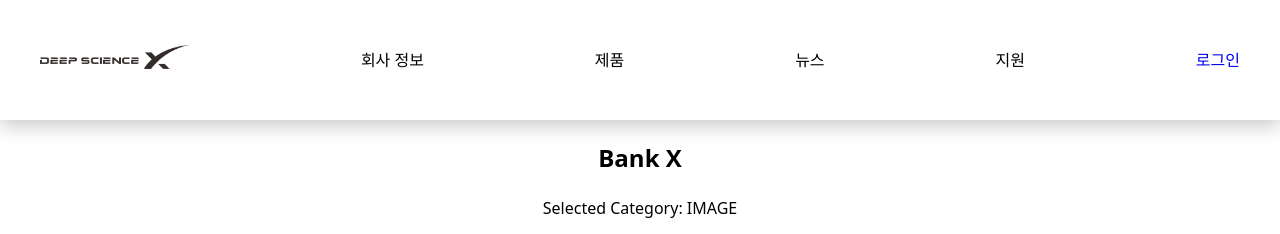
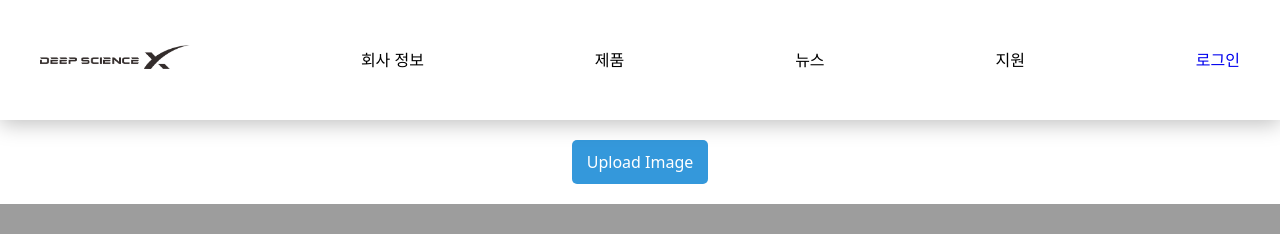
Before and after one commit to beongyoung/deepscience, a React (Vite) app: page /company/image in a window 1280 px wide. Shown: the top 234 px of the page. Built offline with nearby package versions, Linux system fonts and the light colour scheme; no server answers; a web font is replaced by a local one.

Commit message:
:fire: Upload test

```diff
--- a/src/App.jsx
+++ b/src/App.jsx
@@ -10,6 +10,8 @@ import News from "./pages/News/News.jsx";
 import CompanyDetail from "./pages/Company/CompanyDetail.jsx";
 import GoogleOAuth from "./pages/Auth/GoogleOAuth.jsx";
 import DetailPage from "./pages/Company/DetailPage.jsx";
+import ImageUploader from "./pages/Company/CompanyImage.jsx";
+import PdfUploader from "./pages/Company/CompanyPDF.jsx";
 import Test from "./pages/Test/Test.jsx";
 
 function Router() {
@@ -23,6 +25,8 @@ function Router() {
           <Route path="" element={<Company />} />
           <Route path=":id" element={<CompanyDetail />} />
           <Route path="detail/:id" element={<DetailPage />} />
+          <Route path="image" element={<ImageUploader />} />
+          <Route path="pdf" element={<PdfUploader />} />
         </Route>
         <Route path="info" element={<Info />} />
         <Route path="news" element={<News />} />
--- /dev/null
+++ b/src/hooks/fetch/fetchFiles.jsx
@@ -0,0 +1,33 @@
+import axios from "axios";
+
+const authToken =
+  localStorage.getItem("authCode") || import.meta.env.VITE_SUCCESS_TOKEN;
+
+const getInstance = (id = 1) => {
+  return axios.create({
+    baseURL: `/v1/companies/${id}/quant-analysis`,
+    headers: {
+      "Content-Type": "application/json",
+      "X-AUTH-TOKEN": authToken,
+    },
+  });
+};
+
+const fetchFiles = {
+  uploadPdf: async (id, formData) => {
+    const instance = getInstance(id);
+
+    try {
+      const response = await instance.post("", formData);
+      return response.data;
+    } catch (error) {
+      console.error(
+        "Error uploading PDF:",
+        error.response || error.message || error
+      );
+      throw error;
+    }
+  },
+};
+
+export default fetchFiles;
--- /dev/null
+++ b/src/pages/Company/CompanyImage.jsx
@@ -0,0 +1,64 @@
+import { useState } from "react";
+import styled from "styled-components";
+
+const ImageUploaderContainer = styled.div`
+  display: flex;
+  flex-direction: column;
+  align-items: center;
+`;
+
+const ImagePreview = styled.img`
+  max-width: 100%;
+  max-height: 300px;
+  margin-bottom: 10px;
+`;
+
+const UploadInput = styled.input`
+  display: none;
+`;
+
+const UploadButton = styled.label`
+  background-color: #3498db;
+  color: #fff;
+  padding: 10px 15px;
+  cursor: pointer;
+  border-radius: 5px;
+  transition: background-color 0.3s;
+
+  &:hover {
+    background-color: #2980b9;
+  }
+`;
+
+function ImageUploader() {
+  const [imagePreview, setImagePreview] = useState(null);
+
+  const handleImageChange = (e) => {
+    const file = e.target.files[0];
+
+    if (file) {
+      const reader = new FileReader();
+
+      reader.onloadend = () => {
+        setImagePreview(reader.result);
+      };
+
+      reader.readAsDataURL(file);
+    }
+  };
+
+  return (
+    <ImageUploaderContainer>
+      {imagePreview && <ImagePreview src={imagePreview} alt="Preview" />}
+      <UploadInput
+        type="file"
+        accept="image/*"
+        id="imageUploader"
+        onChange={handleImageChange}
+      />
+      <UploadButton htmlFor="imageUploader">Upload Image</UploadButton>
+    </ImageUploaderContainer>
+  );
+}
+
+export default ImageUploader;
--- /dev/null
+++ b/src/pages/Company/CompanyPDF.jsx
@@ -0,0 +1,67 @@
+import { useState } from "react";
+import styled from "styled-components";
+import fetchFiles from "../../hooks/fetch/fetchFiles";
+
+const PdfUploaderContainer = styled.div`
+  display: flex;
+  flex-direction: column;
+  align-items: center;
+`;
+
+const UploadInput = styled.input`
+  display: none;
+`;
+
+const UploadButton = styled.label`
+  background-color: #3498db;
+  color: #fff;
+  padding: 10px 15px;
+  cursor: pointer;
+  border-radius: 5px;
+  transition: background-color 0.3s;
+
+  &:hover {
+    background-color: #2980b9;
+  }
+`;
+
+function PdfUploader() {
+  const [pdfName, setPdfName] = useState("");
+
+  const handlePdfChange = async (e) => {
+    const file = e.target.files[0];
+
+    if (file) {
+      setPdfName(file.name);
+
+      const formData = new FormData();
+      formData.append("file", file);
+
+      try {
+        const companyId = 1;
+        const response = await fetchFiles.uploadPdf(companyId, formData);
+
+        alert("File uploaded successfully!");
+        console.log(response);
+      } catch (error) {
+        console.error("Error uploading file:", error);
+        alert("Error uploading file. Please try again.");
+      }
+    }
+  };
+
+  return (
+    <PdfUploaderContainer>
+      <UploadInput
+        type="file"
+        accept=".pdf"
+        id="pdfUploader"
+        onChange={handlePdfChange}
+      />
+      <UploadButton htmlFor="pdfUploader">Upload PDF</UploadButton>
+      {pdfName && <p>Selected PDF: {pdfName}</p>}
+    </PdfUploaderContainer>
+  );
+}
+
+export default PdfUploader;
```
